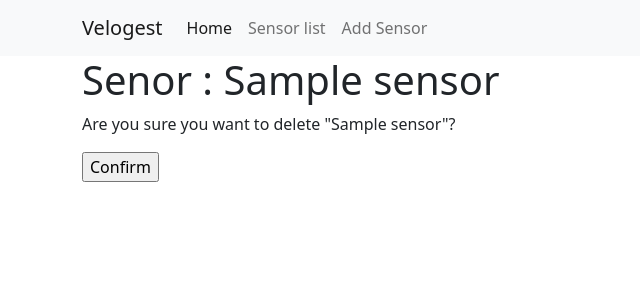
After one commit to flpvvvv/Django-training, a Django app: page /velogest/delete/1 in a window 1280 px wide. The commit adds this page. Shown: the top 300 px of the page, without its empty margins (0-640 px from the left). Run offline with Django 4.2, Linux system fonts and the light colour scheme; tables that the repository leaves empty hold one stand-in row (values such as "Sample post").

Commit message:
Add delete sensor.

```diff
--- /dev/null
+++ b/requirements.txt
@@ -0,0 +1,2 @@
+django==4.1.2
+django-bootstrap-v5==1.0.11
--- /dev/null
+++ b/velogest/templates/sensor_deleted.html
@@ -0,0 +1,14 @@
+{% extends "base.html" %}
+
+{% block page_title %}Senor : {{ sensor.name }} {%endblock %}
+
+{% block content %}
+
+<form method="post">{% csrf_token %}
+    <p>Are you sure you want to delete "{{ sensor }}"?</p>
+    {{ form }}
+    <input type="submit" value="Confirm">
+</form>
+
+
+{% endblock content %}
--- a/velogest/templates/sensor_detail.html
+++ b/velogest/templates/sensor_detail.html
@@ -14,6 +14,9 @@
     <dd>{{ sensor.created_at }}</dd>
 </dl>
 
+<a href="{% url 'velogest:modify_sensor' pk=sensor.id %}" class="btn btn-primary">Modify</a>
+<a href="{% url 'velogest:delete_sensor' pk=sensor.id %}" class="btn btn-primary">Delete</a>
+
 <a href="{% url 'velogest:list' %}">Go back to sensor list</a>
 
 {% endblock content %}
--- a/velogest/urls.py
+++ b/velogest/urls.py
@@ -1,5 +1,5 @@
 from django.urls import path
-from velogest.views import velogest_home, sensor_list, SensorView, SensorViewID, sensor, modify_sensor
+from velogest.views import velogest_home, sensor_list, SensorView, SensorViewID, sensor, modify_sensor, DeleteSensor
 
 app_name = 'velogest'
 urlpatterns = [
@@ -8,5 +8,6 @@ urlpatterns = [
     path('sensor/<str:sensor_name>', SensorView.as_view(), name="sensor"),
     path('sensor_id/<int:pk>', SensorViewID.as_view(), name="sensor_id"),
     path('modify/<int:pk>', modify_sensor, name="modify_sensor"),
+    path('delete/<int:pk>', DeleteSensor.as_view(), name="delete_sensor"),
     path('sensor', sensor, name="sensor_form"),
 ]
--- a/velogest/views.py
+++ b/velogest/views.py
@@ -4,6 +4,7 @@ from django.views import View
 from velogest.models import Sensor
 from velogest.forms import SensorForm
 from django.shortcuts import resolve_url
+from django.views.generic import DeleteView
 
 # Create your views here.
 
@@ -54,11 +55,16 @@ def sensor(request):
     return render(request, 'sensor.html', {'form': form})
 
 
-
 def modify_sensor(request, pk):
     sensor = Sensor.objects.get(pk=pk)
-    form = SensorForm(request.POST or None,instance=sensor)
+    form = SensorForm(request.POST or None, instance=sensor)
     if form.is_valid():
         form.save()
         return HttpResponseRedirect(resolve_url('velogest:list'))
     return render(request, 'sensor.html', {'form': form})
+
+
+class DeleteSensor(DeleteView):
+    model = Sensor
+    template_name = "sensor_deleted.html"
+    success_url = "/"
```
